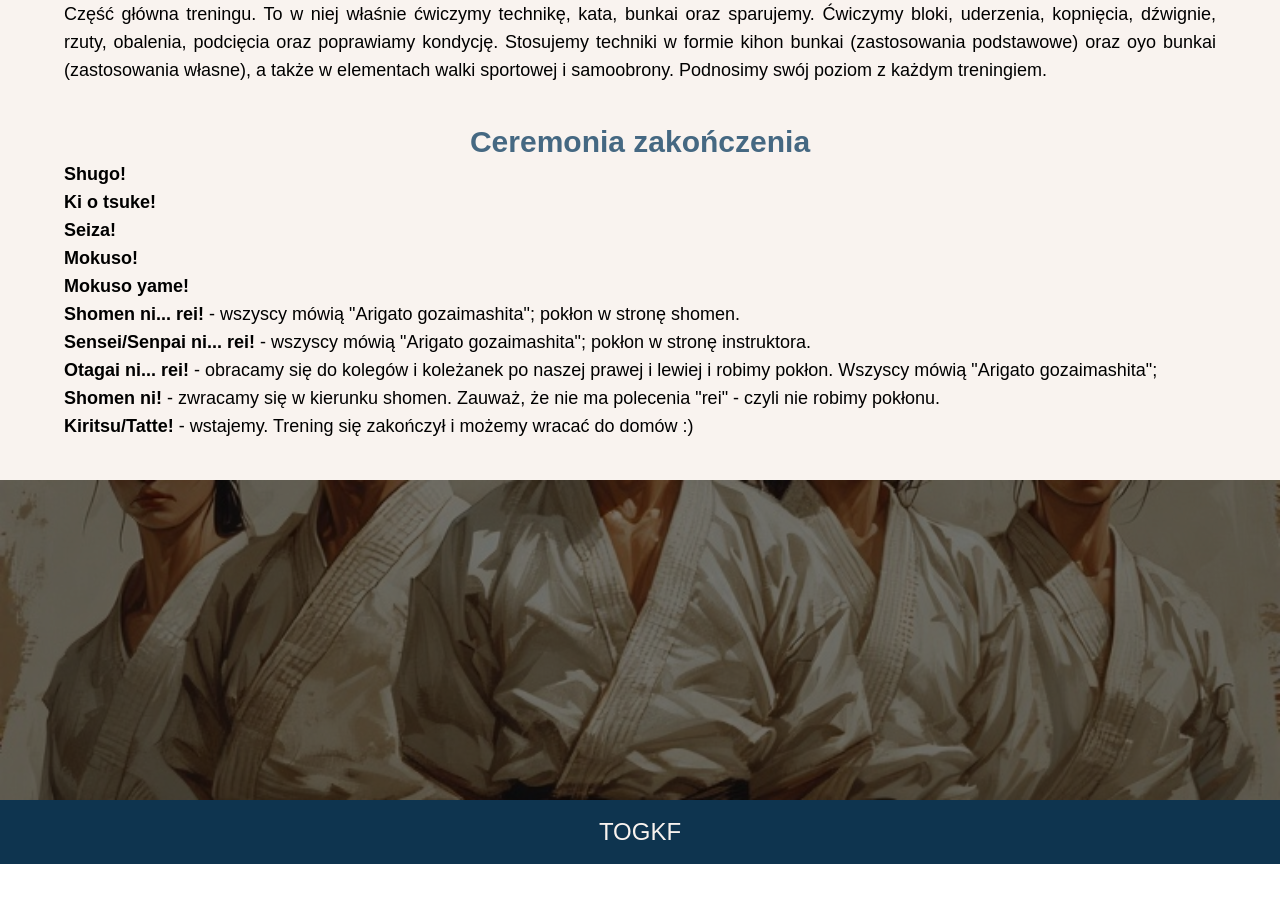
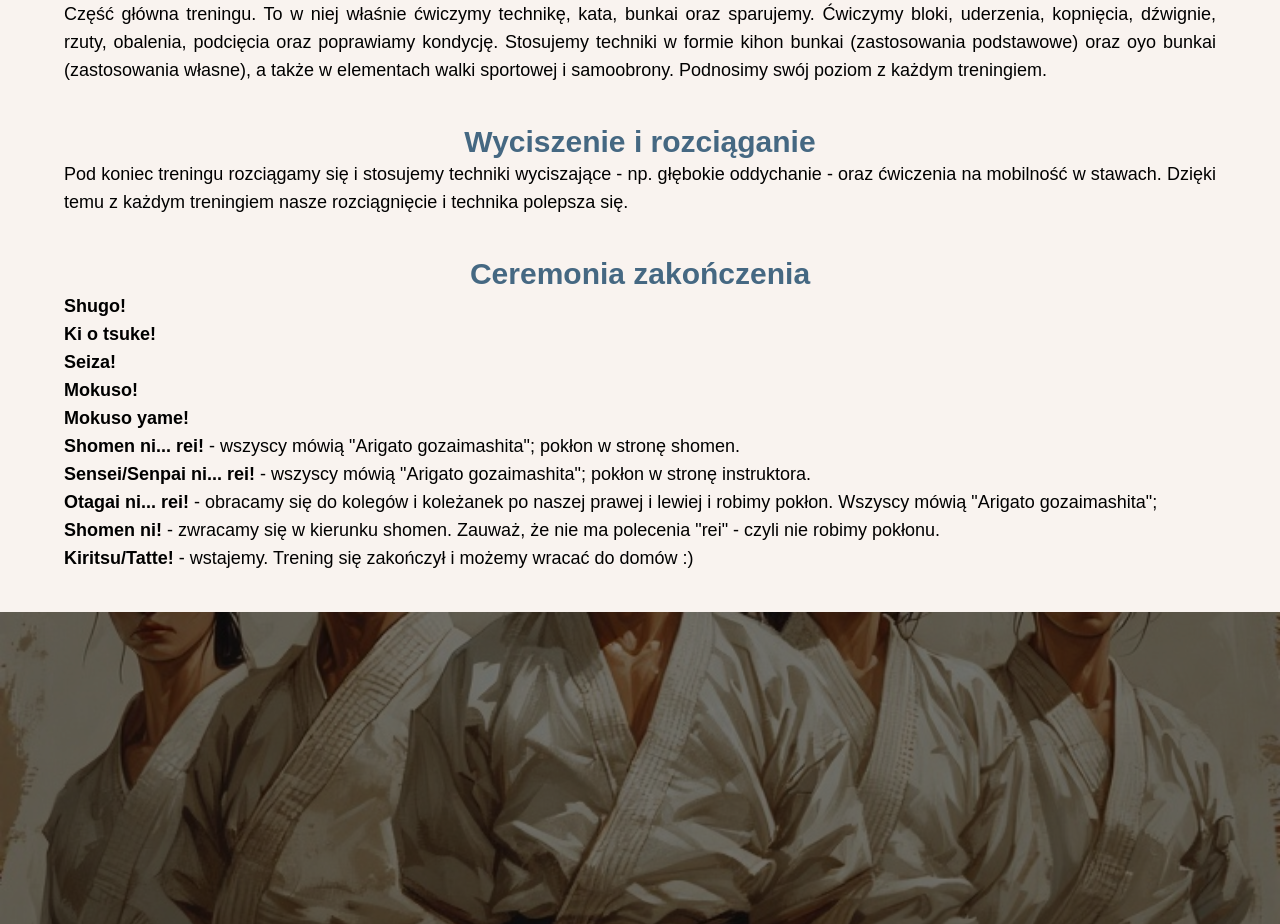
Before and after one commit to piotrjarz/goju-ryu-strona, a Next.js app: page /treningi in a window 1280 px wide. Shown: the part 1060-1984 px from the top of the page. Before the commit the page ends 1924 px from the top, so only its background shows below. Built offline with nearby package versions, Linux system fonts and the light colour scheme.

Commit message:
Feature: Add cooldown info into training article

```diff
--- a/src/articles/training.tsx
+++ b/src/articles/training.tsx
@@ -27,6 +27,11 @@ export default function Training_Art(){
             </section>
 
             <section className="p-5">
+                <h2 className="text-3xl font-semibold header-text-blue">{training_course.cooldown_header}</h2>
+                <p className="text-justify max-w-6xl mx-auto">{training_course.cooldown_content}</p>
+            </section>
+
+            <section className="p-5">
                 <h2 className="text-3xl font-semibold header-text-blue">{training_course.end_header}</h2>
                 <ul className="mx-auto text-justify max-w-6xl">
                     {training_course.end_commands.map(command => (
--- a/src/data/articles/ArtData_Trainings.tsx
+++ b/src/data/articles/ArtData_Trainings.tsx
@@ -41,6 +41,9 @@ const training_course : ITrainingCourse = {
     main_part_header: "Trening - część główna",
     main_part_content: "Część główna treningu. To w niej właśnie ćwiczymy technikę, kata, bunkai oraz sparujemy. Ćwiczymy bloki, uderzenia, kopnięcia, dźwignie, rzuty, obalenia, podcięcia oraz poprawiamy kondycję. Stosujemy techniki w formie kihon bunkai (zastosowania podstawowe) oraz oyo bunkai (zastosowania własne), a także w elementach walki sportowej i samoobrony. Podnosimy swój poziom z każdym treningiem.",
 
+    cooldown_header: "Wyciszenie i rozciąganie",
+    cooldown_content: "Pod koniec treningu rozciągamy się i stosujemy techniki wyciszające - np. głębokie oddychanie - oraz ćwiczenia na mobilność w stawach. Dzięki temu z każdym treningiem nasze rozciągnięcie i technika polepsza się.",
+
     end_header: "Ceremonia zakończenia",
     end_commands: [
         {
--- a/src/data/interfaces/i_trainingCourse.ts
+++ b/src/data/interfaces/i_trainingCourse.ts
@@ -12,6 +12,10 @@ interface ITrainingCourse{
     main_part_header : string,
     main_part_content : string,
 
+    // Wyciszenie i rozciąganie
+    cooldown_header : string,
+    cooldown_content : string,
+
     // Ceremonia zakończenia
     end_header : string
     end_commands : CeremonyCommand[]
```
